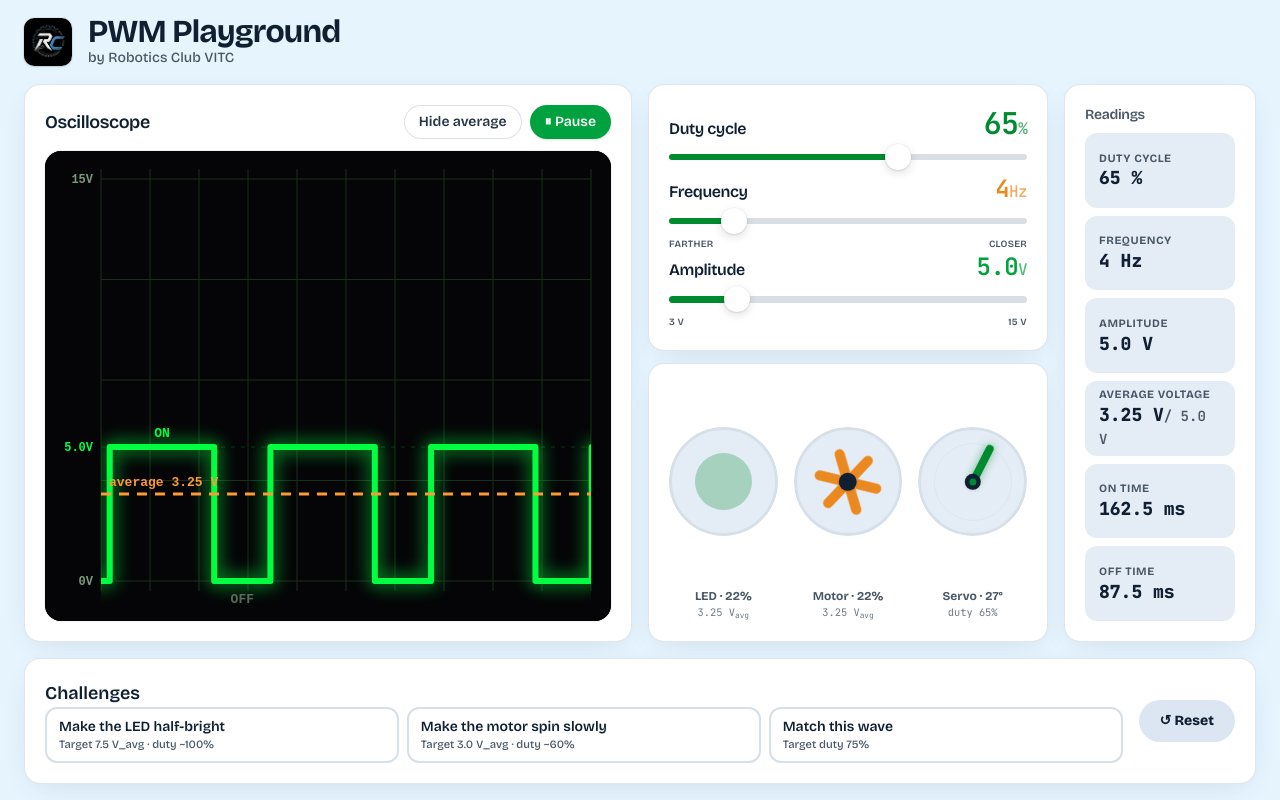
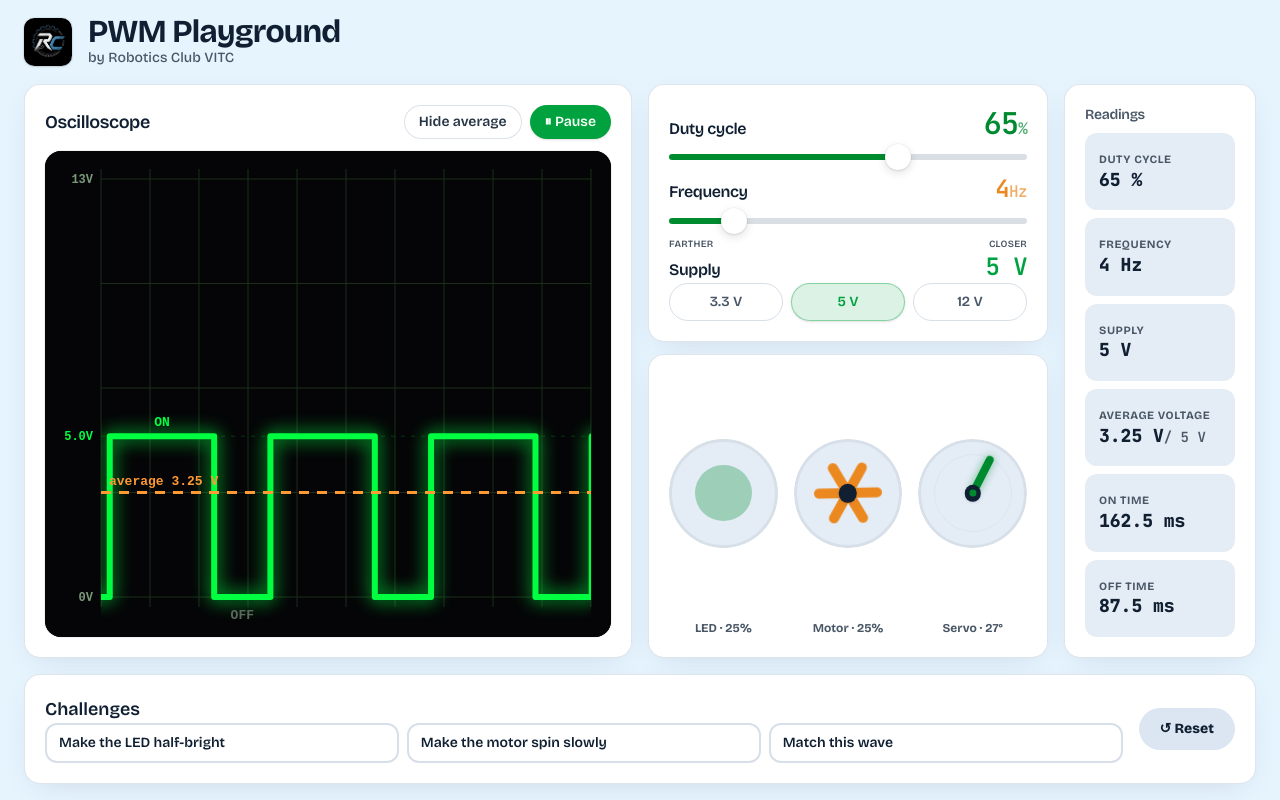
Before and after one commit to Wasteof-time/pwm-practically, a Next.js app: page / in a window 1280 px wide. Built offline with nearby package versions, Linux system fonts and the light colour scheme.

Commit message:
some relistic changes

```diff
--- a/app/components/DemoDials.tsx
+++ b/app/components/DemoDials.tsx
@@ -2,12 +2,12 @@
 
 import type { CSSProperties, ReactNode } from "react";
 
-/** Max amplitude on the playground scale (matches scope). */
-const AMP_SCALE_MAX = 15;
+/** Scope full-scale for LED/motor drive (matches oscilloscope). */
+const AMP_SCALE_MAX = 13;
 
 type DemoDialsProps = {
   duty: number;
-  /** Peak PWM voltage (volts). */
+  /** Peak PWM voltage (volts) — selected rail. */
   amplitude: number;
   playing: boolean;
 };
@@ -15,6 +15,7 @@ type DemoDialsProps = {
 export function DemoDials({ duty, amplitude, playing }: DemoDialsProps) {
   const dutyFrac = duty / 100;
   const avgV = amplitude * dutyFrac;
+  // Brightness / motor speed from average voltage vs full scope scale
   const drive = Math.min(1, Math.max(0, avgV / AMP_SCALE_MAX));
   const servoAngle = -90 + dutyFrac * 180;
   const spinning = playing && drive > 0.03;
@@ -23,18 +24,9 @@ export function DemoDials({ duty, amplitude, playing }: DemoDialsProps) {
   const speedPct = Math.round(drive * 100);
 
   return (
-    /* Outer pad still fills remaining column height */
     <section className="flex h-full min-h-0 w-full flex-col rounded-2xl border border-border/80 bg-card p-3 shadow-[var(--panel-shadow)] sm:p-5">
       <div className="grid min-h-0 flex-1 grid-cols-3 gap-2 sm:gap-4">
-        {/* LED */}
-        <DemoCell
-          label={`LED · ${brightPct}%`}
-          sub={
-            <>
-              {avgV.toFixed(2)} V<sub>avg</sub>
-            </>
-          }
-        >
+        <DemoCell label={`LED · ${brightPct}%`}>
           <div
             className="flex h-full w-full items-center justify-center overflow-hidden rounded-full border-[3px] border-border bg-muted"
             style={{
@@ -48,15 +40,7 @@ export function DemoDials({ duty, amplitude, playing }: DemoDialsProps) {
           </div>
         </DemoCell>
 
-        {/* Motor */}
-        <DemoCell
-          label={`Motor · ${speedPct}%`}
-          sub={
-            <>
-              {avgV.toFixed(2)} V<sub>avg</sub>
-            </>
-          }
-        >
+        <DemoCell label={`Motor · ${speedPct}%`}>
           <div className="relative h-full w-full overflow-hidden rounded-full border-[3px] border-border bg-muted">
             <div className="absolute inset-0 flex items-center justify-center">
               <div
@@ -85,8 +69,7 @@ export function DemoDials({ duty, amplitude, playing }: DemoDialsProps) {
           </div>
         </DemoCell>
 
-        {/* Servo */}
-        <DemoCell label={`Servo · ${Math.round(servoAngle)}°`} sub={`duty ${duty}%`}>
+        <DemoCell label={`Servo · ${Math.round(servoAngle)}°`}>
           <div className="relative h-full w-full overflow-hidden rounded-full border-[3px] border-border bg-muted">
             <div
               className="pointer-events-none absolute inset-[12%] rounded-full border border-border/60"
@@ -116,18 +99,12 @@ export function DemoDials({ duty, amplitude, playing }: DemoDialsProps) {
 function DemoCell({
   children,
   label,
-  sub,
 }: {
   children: ReactNode;
   label: string;
-  sub: ReactNode;
 }) {
   return (
     <div className="flex h-full min-h-0 min-w-0 flex-col items-center justify-center gap-2">
-      {/*
-        Size container so the dial can use min(width, height) → always a circle.
-        The outer pad still fills the column; only the dial stays round and centered.
-      */}
       <div
         className="flex min-h-0 w-full flex-1 items-center justify-center"
         style={{ containerType: "size" }}
@@ -142,14 +119,9 @@ function DemoCell({
           {children}
         </div>
       </div>
-      <div className="shrink-0 text-center">
-        <p className="truncate text-[0.65rem] font-bold text-muted-foreground sm:text-[0.75rem]">
-          {label}
-        </p>
-        <p className="truncate font-mono text-[0.55rem] text-muted-foreground/80 sm:text-[0.65rem]">
-          {sub}
-        </p>
-      </div>
+      <p className="shrink-0 truncate text-center text-[0.65rem] font-bold text-muted-foreground sm:text-[0.75rem]">
+        {label}
+      </p>
     </div>
   );
 }
--- a/app/components/PwmPlayground.tsx
+++ b/app/components/PwmPlayground.tsx
@@ -7,15 +7,21 @@ import { WaveCanvas } from "./WaveCanvas";
 
 const FREQ_MIN = 1;
 const FREQ_MAX = 20;
-const AMP_MIN = 3;
-const AMP_MAX = 15;
+
+/** Common logic-level / motor supply rails (radio pick). */
+const SUPPLY_RAILS = [
+  { label: "3.3 V", value: 3.3 },
+  { label: "5 V", value: 5 },
+  { label: "12 V", value: 12 },
+] as const;
+
 const AMP_DEFAULT = 5;
-/** Full-scale average used for LED/motor demos (matches scope). */
-const AMP_SCALE_MAX = 15;
+/** Scope + drive full-scale (slightly above 12 V rail). */
+const AMP_SCALE_MAX = 13;
 
 /**
  * Challenges:
- * - avgV: hit a target average voltage (duty adjusts when amplitude changes)
+ * - avgV: hit a target average voltage (duty adjusts when supply rail changes)
  * - duty: match a fixed duty cycle on the dashed wave
  */
 const CHALLENGES = [
@@ -23,14 +29,14 @@ const CHALLENGES = [
     id: "led-half",
     label: "Make the LED half-bright",
     mode: "avgV" as const,
-    /** Half of max brightness → 50% of 15 V scale */
+    /** Half of max brightness on the 13 V scale */
     targetAvgV: AMP_SCALE_MAX * 0.5,
   },
   {
     id: "motor-slow",
     label: "Make the motor spin slowly",
     mode: "avgV" as const,
-    /** ~20% of max drive (same idea as the old 20% duty challenge) */
+    /** ~20% of max drive */
     targetAvgV: AMP_SCALE_MAX * 0.2,
   },
   {
@@ -87,19 +93,20 @@ export function PwmPlayground() {
       const targetV = challenge.targetAvgV;
       // Need peak ≥ target average, otherwise impossible even at 100% duty
       if (amplitude + 1e-6 < targetV) {
-        return `Raise amplitude to at least ${targetV.toFixed(1)} V — then set duty near ${dutyForTargetAvgV(targetV, Math.max(amplitude, targetV))}%.`;
+        return `Try a higher supply rail, then set duty near ${dutyForTargetAvgV(targetV, Math.max(amplitude, targetV))}%.`;
       }
       const vDiff = Math.abs(avgV - targetV);
       if (vDiff <= 0.3) {
-        return `🎉 Nailed it! Average voltage is ~${targetV.toFixed(1)} V.`;
+        return "🎉 Nailed it!";
       }
-      return `Target V_avg ${targetV.toFixed(1)} V → duty ~${challengeDuty}% at ${amplitude.toFixed(1)} V peak (you're ${vDiff.toFixed(2)} V away).`;
+      const dDiff = Math.abs(duty - challengeDuty);
+      return `Aim for duty ~${challengeDuty}% on this supply (you're ${dDiff}% away).`;
     }
 
     // Fixed duty-cycle wave match
     const dDiff = Math.abs(duty - challenge.targetDuty);
-    if (dDiff <= 3) return "🎉 Nailed it! That's the target duty cycle.";
-    return `Target duty ${challenge.targetDuty}% — keep sliding! (you're ${dDiff}% away)`;
+    if (dDiff <= 3) return "🎉 Nailed it!";
+    return `Aim for duty ${challenge.targetDuty}% (you're ${dDiff}% away).`;
   }, [challenge, challengeDuty, amplitude, avgV, duty]);
 
   const reset = useCallback(() => {
@@ -241,39 +248,44 @@ export function PwmPlayground() {
               </div>
             </div>
 
-            {/* Amplitude — peak ON voltage (scope height) */}
+            {/* Supply rail — discrete real-world amplitudes */}
             <div>
               <div className="flex items-baseline justify-between gap-3">
                 <span className="text-sm font-semibold tracking-tight sm:text-base">
-                  Amplitude
+                  Supply
                 </span>
                 <span className="font-mono text-xl font-semibold tabular-nums tracking-tight text-primary sm:text-2xl">
-                  {amplitude.toFixed(1)}
-                  <span className="ml-0.5 text-sm font-medium text-primary/70 sm:text-base">
-                    V
-                  </span>
+                  {formatRail(amplitude)}
                 </span>
               </div>
-              <div className="apple-slider mt-3 sm:mt-4">
-                <input
-                  type="range"
-                  className="duty-slider"
-                  min={AMP_MIN}
-                  max={AMP_MAX}
-                  step={0.1}
-                  value={amplitude}
-                  aria-label="Amplitude"
-                  onChange={(e) => setAmplitude(Number(e.target.value))}
-                  style={{
-                    ["--fill" as string]: `${
-                      ((amplitude - AMP_MIN) / (AMP_MAX - AMP_MIN)) * 100
-                    }%`,
-                  }}
-                />
-              </div>
-              <div className="mt-1.5 flex justify-between text-[0.6rem] font-semibold uppercase tracking-wide text-muted-foreground">
-                <span>{AMP_MIN} V</span>
-                <span>{AMP_MAX} V</span>
+              <div
+                className="mt-3 grid grid-cols-3 gap-2"
+                role="radiogroup"
+                aria-label="Supply voltage"
+              >
+                {SUPPLY_RAILS.map((rail) => {
+                  const selected = Math.abs(amplitude - rail.value) < 0.01;
+                  return (
+                    <label
+                      key={rail.value}
+                      className={`flex cursor-pointer items-center justify-center rounded-full border px-2 py-2 text-sm font-semibold transition-all duration-200 ${
+                        selected
+                          ? "border-primary/40 bg-[color-mix(in_oklab,var(--primary)_14%,transparent)] text-primary shadow-sm"
+                          : "border-border bg-card text-muted-foreground hover:bg-muted hover:text-foreground"
+                      }`}
+                    >
+                      <input
+                        type="radio"
+                        name="supply-rail"
+                        value={rail.value}
+                        checked={selected}
+                        onChange={() => setAmplitude(rail.value)}
+                        className="sr-only"
+                      />
+                      {rail.label}
+                    </label>
+                  );
+                })}
               </div>
             </div>
           </section>
@@ -293,11 +305,11 @@ export function PwmPlayground() {
           <div className="flex min-h-0 flex-1 flex-col gap-2">
             <Stat label="Duty cycle" value={`${duty} %`} />
             <Stat label="Frequency" value={`${freq} Hz`} />
-            <Stat label="Amplitude" value={`${amplitude.toFixed(1)} V`} />
+            <Stat label="Supply" value={formatRail(amplitude)} />
             <Stat
               label="Average voltage"
               value={`${avgV.toFixed(2)} V`}
-              sub={`/ ${amplitude.toFixed(1)} V`}
+              sub={`/ ${formatRail(amplitude)}`}
             />
             <Stat label="ON time" value={`${onMs.toFixed(1)} ms`} />
             <Stat label="OFF time" value={`${offMs.toFixed(1)} ms`} />
@@ -312,7 +324,6 @@ export function PwmPlayground() {
             <h2 className="text-base font-semibold sm:text-lg">Challenges</h2>
             <div className="mt-2 grid grid-cols-1 gap-2 sm:grid-cols-3">
               {CHALLENGES.map((c) => {
-                const neededDuty = challengeTargetDuty(c, amplitude);
                 const active = challenge?.id === c.id;
                 return (
                   <button
@@ -325,16 +336,7 @@ export function PwmPlayground() {
                         : "border-border bg-card hover:bg-muted"
                     }`}
                   >
-                    <span className="block">{c.label}</span>
-                    <span
-                      className={`mt-0.5 block text-[0.7rem] font-medium ${
-                        active ? "text-accent/80" : "text-muted-foreground"
-                      }`}
-                    >
-                      {c.mode === "avgV"
-                        ? `Target ${c.targetAvgV.toFixed(1)} V_avg · duty ~${neededDuty}%`
-                        : `Target duty ${c.targetDuty}%`}
-                    </span>
+                    {c.label}
                   </button>
                 );
               })}
@@ -354,6 +356,13 @@ export function PwmPlayground() {
       </section>
     </div>
   );
+}
+
+function formatRail(v: number): string {
+  if (Math.abs(v - 3.3) < 0.01) return "3.3 V";
+  if (Math.abs(v - 5) < 0.01) return "5 V";
+  if (Math.abs(v - 12) < 0.01) return "12 V";
+  return `${v} V`;
 }
 
 function Stat({
--- a/app/components/WaveCanvas.tsx
+++ b/app/components/WaveCanvas.tsx
@@ -17,8 +17,8 @@ const SCOPE = {
   offLabel: "#5a6a5a",
 } as const;
 
-/** Fixed vertical scale (matches amplitude slider max). */
-export const AMP_SCALE_MAX = 15;
+/** Fixed vertical scale on the scope. */
+export const AMP_SCALE_MAX = 13;
 
 export type WaveCanvasProps = {
   duty: number;
@@ -141,7 +141,7 @@ export function WaveCanvas({
       // Fixed 0…AMP_SCALE_MAX volt scale so amplitude changes visible height
       const amp = Math.max(0.1, p.amplitude);
       const hi = lo - (lo - top) * (amp / AMP_SCALE_MAX);
-      const fullHi = top; // 15 V line
+      const fullHi = top; // 13 V line
 
       ctx.strokeStyle = SCOPE.grid;
       ctx.lineWidth = 1;
```
